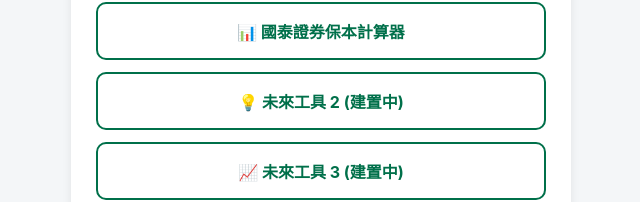
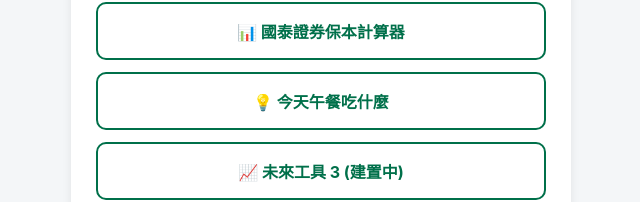
Before and after one commit to limaura/helper, a plain HTML site: page index.html in a window 1280 px wide. Shown: the part 179-381 px from the top of the page, without its empty margins (319-959 px from the left). Drawn offline with Linux system fonts and the light colour scheme.

Commit message:
Update index.html

```diff
--- a/index.html
+++ b/index.html
@@ -21,7 +21,7 @@
 
     <!-- 連結到各個小程式 -->
     <a href="cathay-calc.html" class="tool-btn">📊 國泰證券保本計算器</a>
-    <a href="tool2.html" class="tool-btn">💡 未來工具 2 (建置中)</a>
+    <a href="lunch-oracle.html" class="tool-btn">💡 今天午餐吃什麼</a>
     <a href="tool3.html" class="tool-btn">📈 未來工具 3 (建置中)</a>
 </div>
 
```
